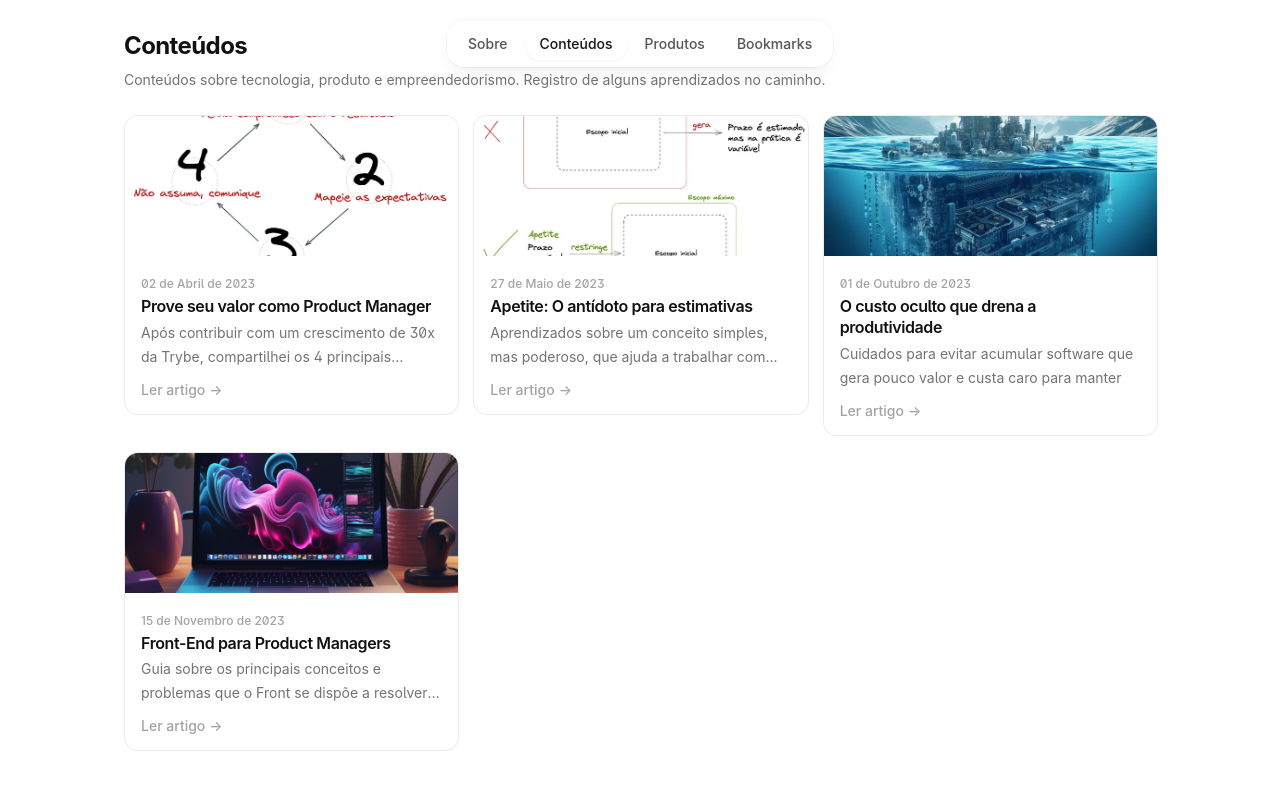
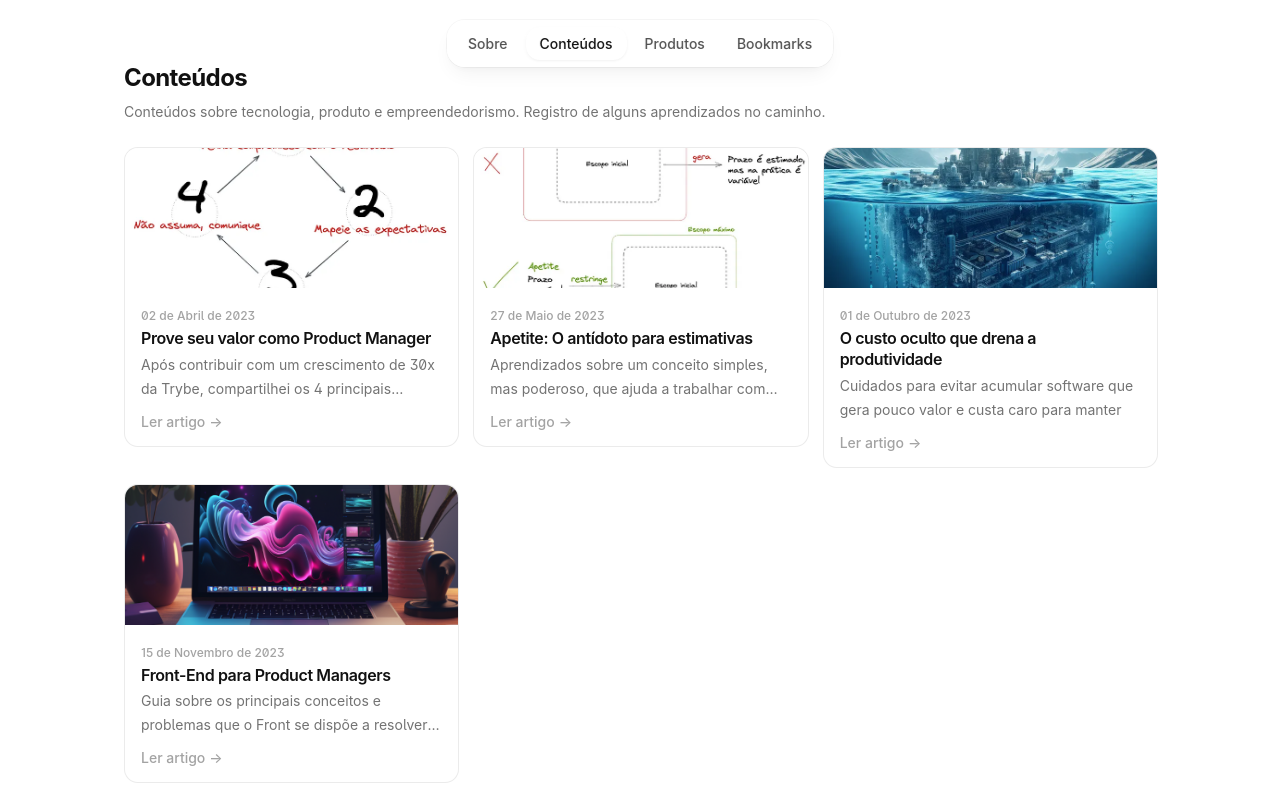
Before and after one commit to aamdias/portfolio, a React (Vite) app: page /conteudos in a window 1280 px wide. Shown: the top 800 px of the page. Built offline with nearby package versions, Linux system fonts and the light colour scheme; a web font is replaced by a local one.

Commit message:
Increase top padding on /produtos and /conteudos pages

```diff
--- a/src/pages/Content/content.scss
+++ b/src/pages/Content/content.scss
@@ -12,11 +12,11 @@
         width: 100%;
         max-width: $container-max;
         margin: 0 auto;
-        padding: $space-8 $space-6 $space-16;
+        padding: $space-16 $space-6 $space-16;
         box-sizing: border-box;
 
         @media (max-width: $bp-md) {
-            padding: $space-6 $space-4 $space-12;
+            padding: $space-12 $space-4 $space-12;
         }
     }
 
--- a/src/pages/Products/products.scss
+++ b/src/pages/Products/products.scss
@@ -12,11 +12,11 @@
         width: 100%;
         max-width: $container-max;
         margin: 0 auto;
-        padding: $space-8 $space-6 $space-16;
+        padding: $space-16 $space-6 $space-16;
         box-sizing: border-box;
 
         @media (max-width: $bp-md) {
-            padding: $space-6 $space-4 $space-12;
+            padding: $space-12 $space-4 $space-12;
         }
     }
 
```
